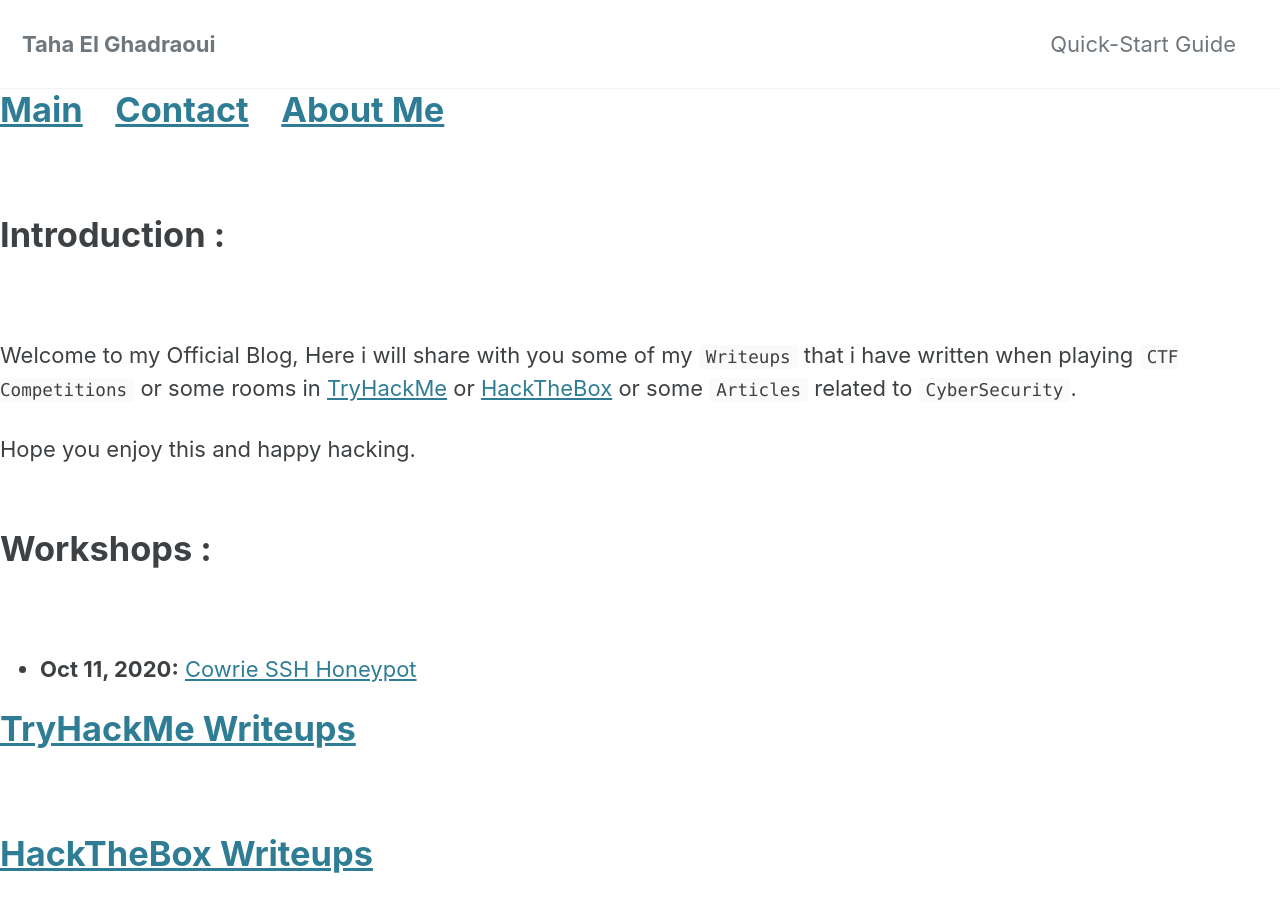
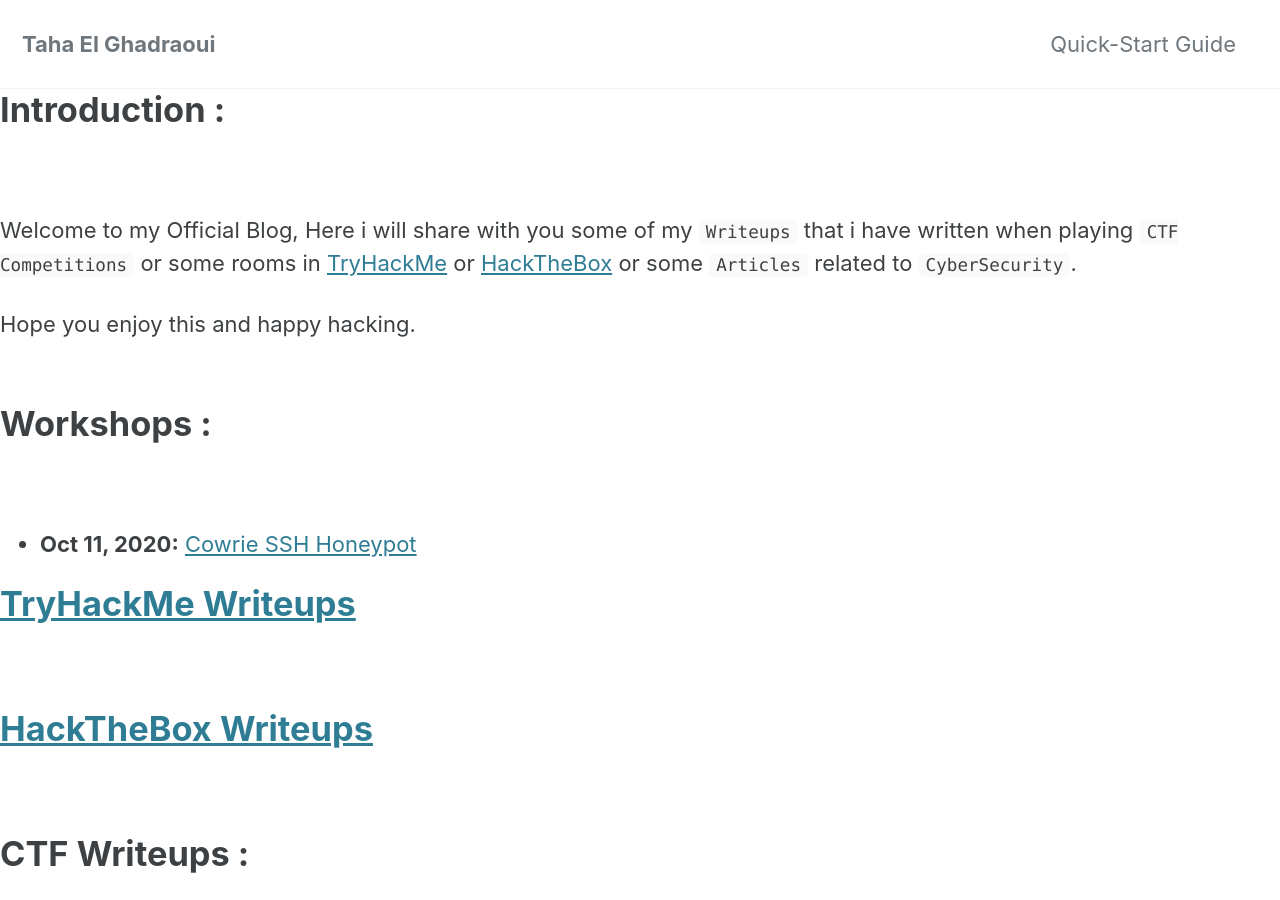
Before and after one commit to bvr0n/bvr0n.github.io, a Jekyll site: the page built from index.md, in a window 1280 px wide and 900 px high. Built offline with Jekyll 4.4.1, drawn with Linux system fonts in a browser that asks for light colours; cached includes are drawn as plain includes; our own code applies the rules of GitHub Pages for plain Markdown files.

Commit message:
Update index.md

```diff
--- a/index.md
+++ b/index.md
@@ -1,11 +1,6 @@
 ---
 layout: default
-title: bvr0n's InfoSec Blog
 ---
-
-# [Main](./index.md) &nbsp;&nbsp;   [Contact](./contact.md) &nbsp;&nbsp; [About Me](./aboutme.md) <br>
-
-<br>
 
 # Introduction :
 <br>
@@ -19,7 +14,7 @@ Hope you enjoy this and happy hacking.<br>
 <br>
 
 - **Oct 11, 2020:** [Cowrie SSH Honeypot](./posts/workshops/cowrie_honeypot/project.md)
-
+<br>
 
 # [TryHackMe Writeups](./posts/Tryhackme_Page/index.md)
 <br>
```
